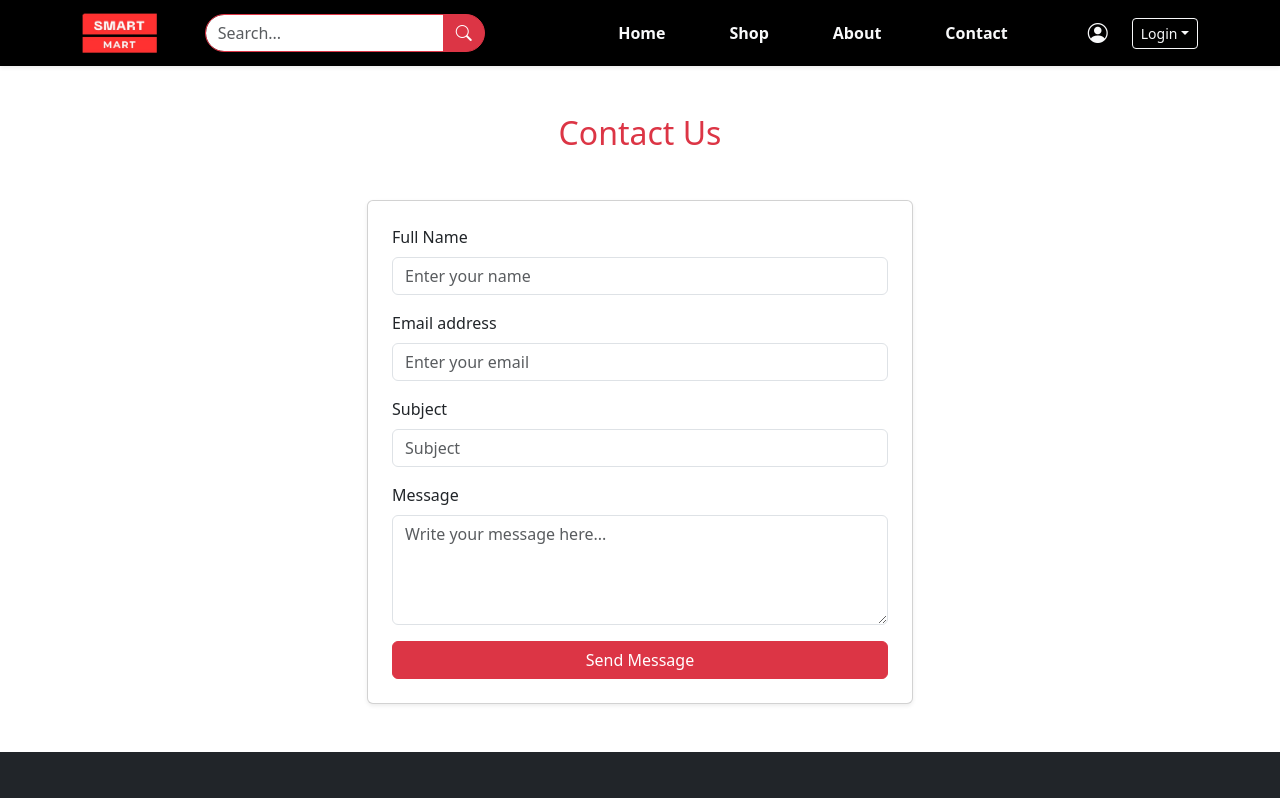
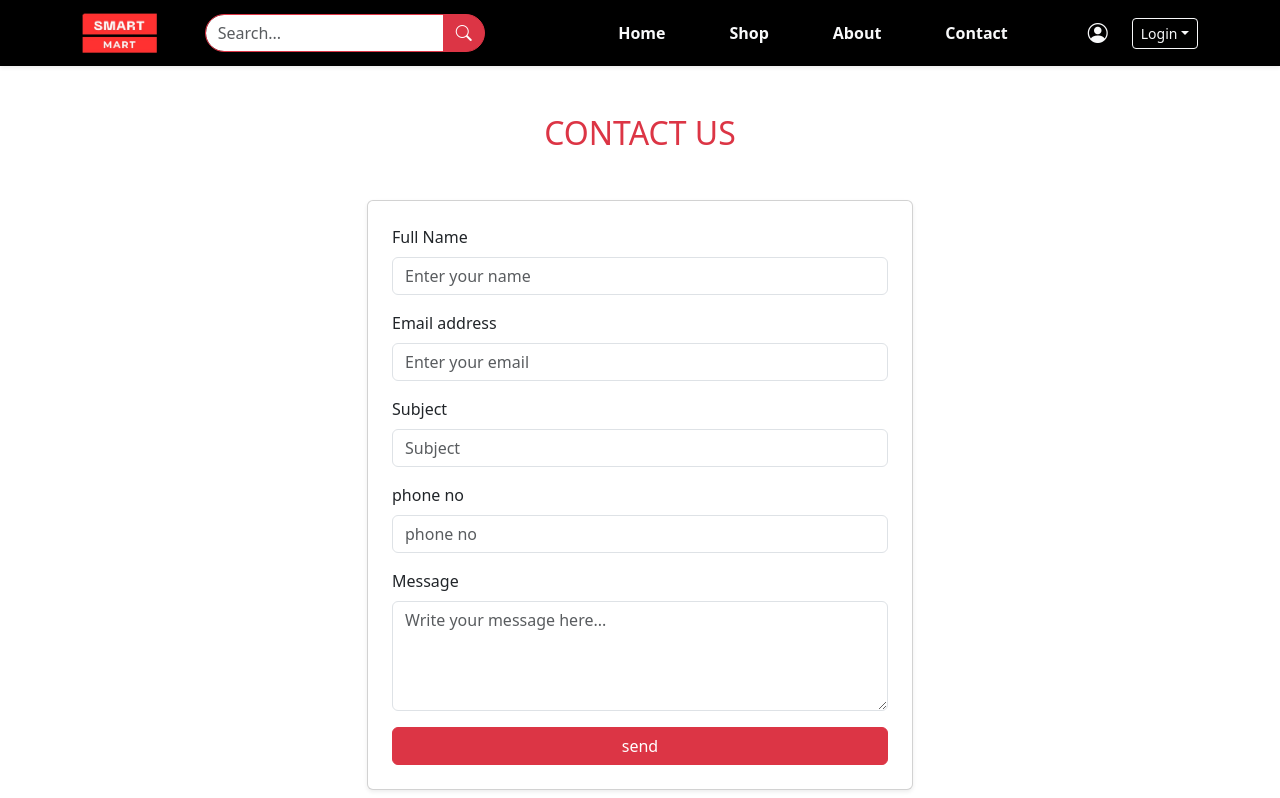
Before and after one commit to 2025smartmart/smartmart-website, a React (Vite) app in the folder Frontend/: page /contact in a window 1280 px wide. Shown: the top 798 px of the page. Built offline with nearby package versions, Linux system fonts and the light colour scheme.

Commit message:
contact from updated
done

```diff
--- a/Frontend/src/index.css
+++ b/Frontend/src/index.css
@@ -1,6 +1,6 @@
 /* src/index.css */
 body {
-  background-color: #f8f9fa;
+  background-color: #f2f3f5;
 }
 .card-title {
   font-size: 0.95rem;
--- a/Frontend/src/pages/Contact.jsx
+++ b/Frontend/src/pages/Contact.jsx
@@ -3,7 +3,8 @@ import React from 'react';
 const Contact = () => {
   return (
     <div className="container py-5">
-      <h2 className="text-center text-danger mb-5">Contact Us</h2>
+      <h2 className="text-center text-danger mb-5">CONTACT US</h2>
+
 
       <div className="row justify-content-center">
         <div className="col-md-6">
@@ -25,11 +26,16 @@ const Contact = () => {
               </div>
 
               <div className="mb-3">
+                <label htmlFor="phone no" className="form-label">phone no</label>
+                <input type="text" className="form-control" id="phone no" placeholder="phone no" />
+              </div>
+
+              <div className="mb-3">
                 <label htmlFor="message" className="form-label">Message</label>
                 <textarea className="form-control" id="message" rows="4" placeholder="Write your message here..." required></textarea>
               </div>
 
-              <button type="submit" className="btn btn-danger w-100">Send Message</button>
+              <button type="send" className="btn btn-danger w-100">send</button>
             </form>
           </div>
         </div>
```
Also changed, not shown: Frontend/src/components/Header.jsx (line endings or trailing spaces), Frontend/src/context/AuthContext.jsx (line endings or trailing spaces).
